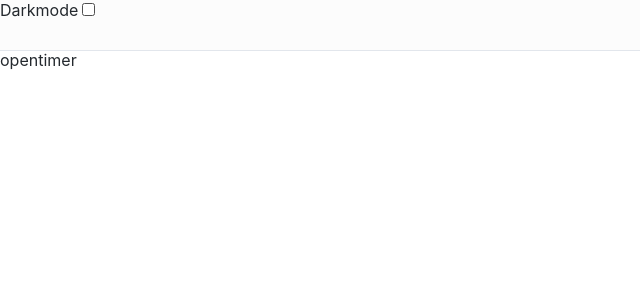
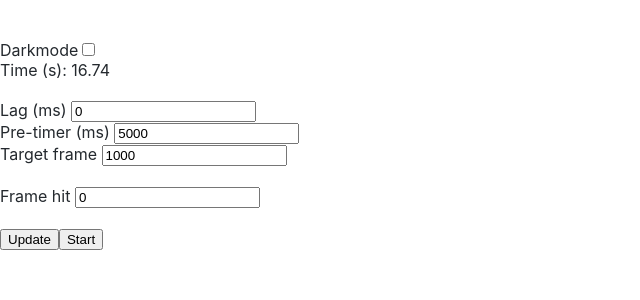
Before and after one commit to ainsleyrutterford/opentimer, a Next.js app: page / in a window 1280 px wide. Shown: the top 300 px of the page, without its empty margins (0-640 px from the left). Built offline with nearby package versions, Linux system fonts and the light colour scheme.

Commit message:
Initial UI components

```diff
--- a/components/Navbar/navbar.module.css
+++ /dev/null
@@ -1,17 +0,0 @@
-.navbar {
-  z-index: 100;
-  position: fixed;
-  min-width: 100%;
-  min-height: 50px;
-  background-color: var(--color-navbar-fallback);
-  border-bottom: 0.1px solid var(--color-navbar-border);
-  transition: background-color var(--quick-ease), border-color var(--quick-ease);
-}
-
-@supports (backdrop-filter: none) or (-webkit-backdrop-filter: none) {
-  .navbar {
-    backdrop-filter: blur(6px);
-    -webkit-backdrop-filter: blur(6px);
-    background-color: var(--color-navbar-blur);
-  }
-}
--- a/components/Navbar/navbar.tsx
+++ /dev/null
@@ -1,26 +0,0 @@
-import React, { useContext } from "react";
-
-import { ThemeContext } from "../../pages/_app";
-import styles from "./navbar.module.css";
-
-export const Navbar = () => {
-  const { colorMode, setColorMode } = useContext(ThemeContext);
-
-  return (
-    <>
-      <div className={styles.navbar}>
-        <label>
-          Darkmode
-          <input
-            type="checkbox"
-            checked={colorMode === "dark"}
-            onChange={() =>
-              setColorMode(colorMode === "dark" ? "light" : "dark")
-            }
-          />
-        </label>
-      </div>
-      <div style={{ minHeight: "50px" }} />
-    </>
-  );
-};
--- /dev/null
+++ b/components/darkmode.tsx
@@ -0,0 +1,22 @@
+import React, { useContext } from "react";
+
+import { ThemeContext } from "../pages/_app";
+
+export const DarkmodeToggle = () => {
+  const { colorMode, setColorMode } = useContext(ThemeContext);
+
+  return (
+    <>
+      <br />
+      <br />
+      <label>
+        Darkmode
+        <input
+          type="checkbox"
+          checked={colorMode === "dark"}
+          onChange={() => setColorMode(colorMode === "dark" ? "light" : "dark")}
+        />
+      </label>
+    </>
+  );
+};
--- a/pages/index.tsx
+++ b/pages/index.tsx
@@ -1,13 +1,95 @@
 import type { NextPage } from "next";
-import React from "react";
+import React, { useEffect, useState } from "react";
 
-import { Navbar } from "../components/Navbar/navbar";
+import { DarkmodeToggle } from "../components/darkmode";
+
+const GBA_FPS = 59.7275;
+const GBA_FRAMERATE = 1000 / GBA_FPS;
+
+// const NDS_GBA_FPS = 59.6555;
+// const NDS_GBA_FRAMERATE = 1000 / NDS_GBA_FPS;
+
+type LabelledNumberInputProps = {
+  label: string;
+  state: number;
+  setState: React.Dispatch<React.SetStateAction<number>>;
+};
+
+const LabelledNumberInput = ({
+  label,
+  state,
+  setState,
+}: LabelledNumberInputProps) => {
+  return (
+    <div>
+      <label>{label} </label>
+      <input
+        value={state}
+        onKeyPress={(event) => {
+          if (!/[0-9]/.test(event.key)) {
+            event.preventDefault();
+          }
+        }}
+        onInput={(event) => {
+          const int = parseInt(event.currentTarget.value);
+          if (Number.isInteger(int)) {
+            setState(parseInt(event.currentTarget.value));
+          } else {
+            setState(0);
+          }
+        }}
+      />
+    </div>
+  );
+};
 
 const Home: NextPage = () => {
+  const [lag, setLag] = useState(0);
+  const [preTimer, setPreTimer] = useState(5000);
+  const [targetFrame, setTargetFrame] = useState(1000);
+  const [frameHit, setFrameHit] = useState(0);
+  const [time, setTime] = useState(0);
+
+  useEffect(() => {
+    setTime(targetFrame * GBA_FRAMERATE + lag);
+  }, [targetFrame, lag]);
+
   return (
     <>
-      <Navbar />
-      opentimer
+      <DarkmodeToggle />
+      <br />
+      Time (s): {`${(time / 1000).toFixed(2)}`} <br />
+      <br />
+      <LabelledNumberInput label="Lag (ms)" state={lag} setState={setLag} />
+      <LabelledNumberInput
+        label="Pre-timer (ms)"
+        state={preTimer}
+        setState={setPreTimer}
+      />
+      <LabelledNumberInput
+        label="Target frame"
+        state={targetFrame}
+        setState={setTargetFrame}
+      />
+      <br />
+      <LabelledNumberInput
+        label="Frame hit"
+        state={frameHit}
+        setState={setFrameHit}
+      />
+      <br />
+      <button
+        onClick={() => {
+          if (frameHit !== 0) {
+            setLag(Math.round((targetFrame - frameHit) * GBA_FRAMERATE));
+          }
+        }}
+      >
+        Update
+      </button>
+      <button onClick={() => setTime(targetFrame * GBA_FRAMERATE + lag)}>
+        Start
+      </button>
     </>
   );
 };
--- a/styles/global.css
+++ b/styles/global.css
@@ -12,6 +12,16 @@ body {
   color: var(--color-text-primary);
   background-color: var(--color-bg-primary);
   transition: color var(--quick-ease), background-color var(--quick-ease);
+  -webkit-app-region: drag;
+  -webkit-user-select: none;
+}
+
+button {
+  -webkit-app-region: no-drag;
+}
+
+input {
+  -webkit-app-region: no-drag;
 }
 
 /* Set global colour values. Taken from GitHub Markdown CSS. */
```
